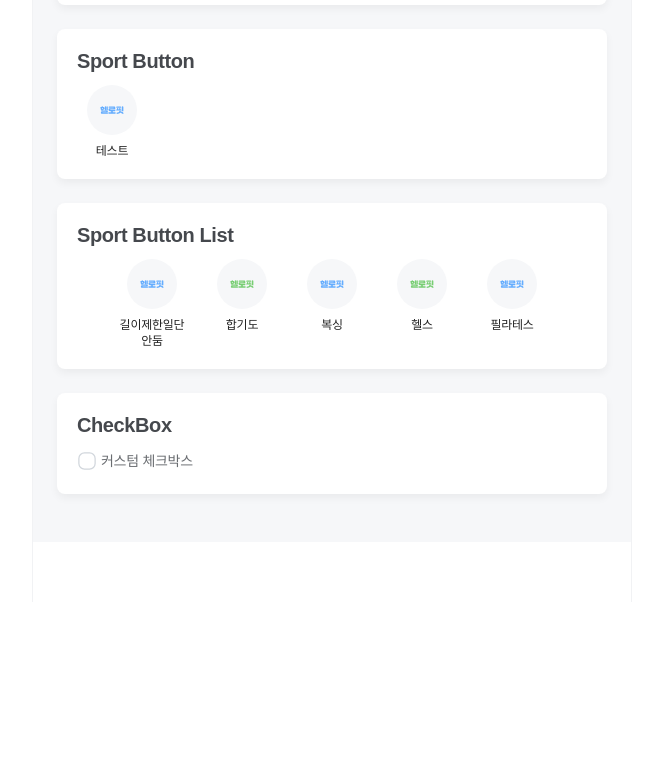
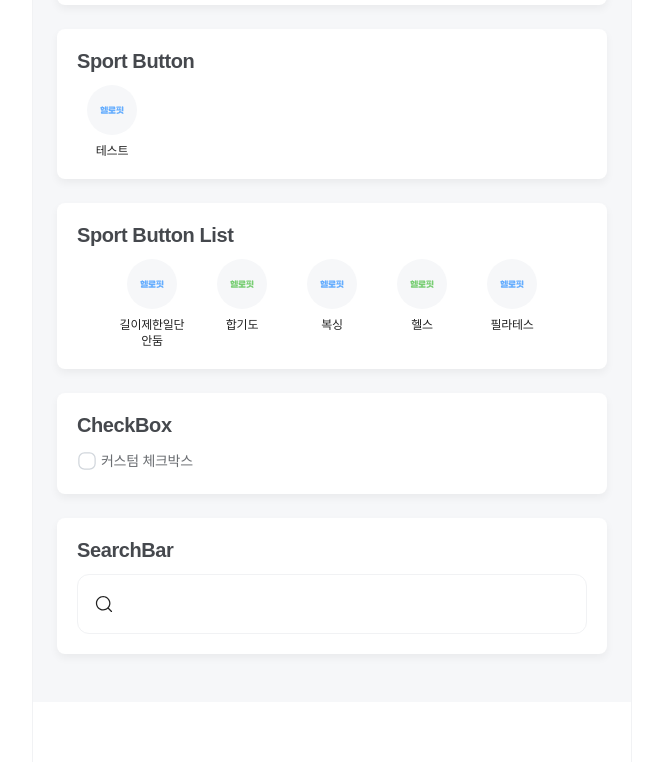
Before and after one commit to HELLO-FIT/FE_HELLO-FIT, a Next.js app: page /preview in a window 1280 px wide. Shown: the part 1358-2120 px from the top of the page, without its empty margins (308-971 px from the left). Before the commit the page ends 1960 px from the top, so only its background shows below. Built offline with nearby package versions, Linux system fonts and the light colour scheme; a web font is replaced by a local one.

Commit message:
Feat: SearchBar Component

```diff
--- /dev/null
+++ b/src/components/SearchBar/SearchBar.module.scss
@@ -0,0 +1,24 @@
+@import '@/styles/globals.scss';
+
+.container {
+  display: flex;
+  width: 100%;
+  padding: 16px;
+  align-items: center;
+  gap: 11px;
+  border-radius: 12px;
+  border: 1px solid $gray20;
+  background: var(--Color-Base-white, $white);
+  transition: border 0.3s ease;
+
+  &:focus-within {
+    border: 1px solid $gray30;
+  }
+
+  .inputContainer {
+    width: 100%;
+    @include B14M;
+    border: none;
+    outline: none;
+  }
+}
--- /dev/null
+++ b/src/components/SearchBar/SearchBar.tsx
@@ -0,0 +1,11 @@
+import IconComponent from '../Asset/Icon';
+import styles from './SearchBar.module.scss';
+
+export default function SearchBar() {
+  return (
+    <div className={styles.container}>
+      <IconComponent name="search" size="m" />
+      <input className={styles.inputContainer} type="text" />
+    </div>
+  );
+}
--- a/src/pages/preview/index.tsx
+++ b/src/pages/preview/index.tsx
@@ -10,6 +10,7 @@ import SportButton from '@/components/Button/SportButton';
 import SportButtonList from '@/components/SportButtonList';
 import styles from './preview.module.scss';
 import Checkbox from '@/components/Checkbox/Checkbox';
+import SearchBar from '@/components/SearchBar/SearchBar';
 
 export default function Preview() {
   return (
@@ -89,6 +90,11 @@ export default function Preview() {
         <h2 className={styles.sectionTitle}>CheckBox</h2>
         <Checkbox />
       </section>
+
+      <section className={styles.section}>
+        <h2 className={styles.sectionTitle}>SearchBar</h2>
+        <SearchBar />
+      </section>
     </div>
   );
 }
```
